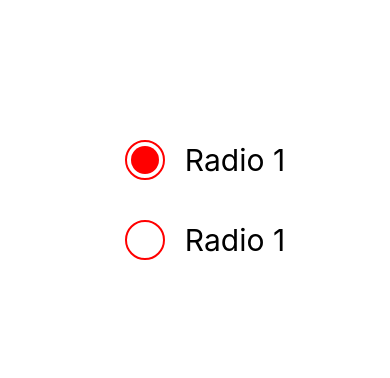
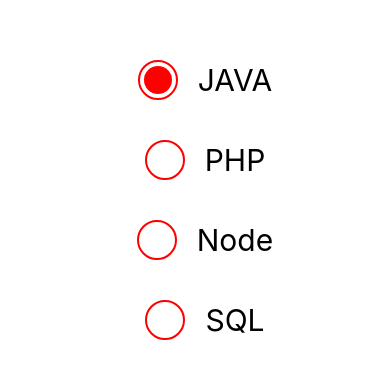
Before and after one commit to harenderbhati/nativeFirstProject, a React Native app: screen / in a window 390 px wide. Shown: the part 222-600 px from the top of the page. Built offline with nearby package versions, Linux system fonts and the light colour scheme.

Commit message:
Make Dynamics Radio Buttons with using map

```diff
--- a/App.tsx
+++ b/App.tsx
@@ -17,6 +17,7 @@ import UserData from './components/UserData';
 import Responsive from './components/Responsive';
 import ButtonComponent from './components/ButtonComponent';
 import RadioButtonComponent from './components/RadioButtonComponent';
+import DynamicRadioButtons from './components/DynamicRadioButtons';
 
 
 function App(): React.JSX.Element {
@@ -114,7 +115,8 @@ function App(): React.JSX.Element {
     <View style={{flex:1 ,}}>
       {/* <Responsive/> */}
       {/* <ButtonComponent/> */}
-      <RadioButtonComponent/>
+      {/* <RadioButtonComponent/> */}
+      <DynamicRadioButtons/>
       {/* <Text style={{fontSize:30}}>Hello React Native</Text>
       <Text style={styles.textbox}>Like</Text>
       <Text style={ExStyles.textbox}>Share</Text>
--- /dev/null
+++ b/components/DynamicRadioButtons.js
@@ -0,0 +1,79 @@
+import React, { useState } from "react";
+import { View,TouchableOpacity,Text,StyleSheet } from "react-native";
+
+const DynamicRadioButtons =()=>{
+
+        const skills =[
+            {
+                id:1,
+                name:"JAVA"
+            },
+            {
+                id:2,
+                name:"PHP"
+            },
+            {
+                id:3,
+                name:"Node"
+            },
+            {
+                id:4,
+                name:"SQL"
+            }
+        ]
+
+         const [selectedRadio, setSelectedRadio]=useState(1)
+    return (
+    <View style={styles.main}>
+          {
+            skills.map((item,index)=><TouchableOpacity key={index} onPress={()=>setSelectedRadio(item.id)}>
+            <View style={styles.radioWrapper}>
+              <View style={styles.Radio}>
+                {
+                    selectedRadio===item.id ?<View style={styles.bgRadio}></View>:null
+                }
+
+              </View>
+              <Text style={styles.RadioText}>{item.name}</Text>
+            </View>
+          </TouchableOpacity>)
+          }
+
+        </View>
+    )
+}
+
+
+const styles = StyleSheet.create({
+  main: {
+    flex: 1,
+    justifyContent: 'center',
+    alignItems: 'center',
+  },
+  RadioText: {
+    fontSize: 30,
+  },
+  Radio: {
+    height: 40,
+    width: 40,
+    borderColor: 'red',
+    borderWidth: 2,
+    borderRadius: 20,
+    margin: 20,
+  },
+  radioWrapper: {
+    flexDirection: 'row',
+    alignItems: 'center',
+    justifyContent:"center"
+
+  },
+  bgRadio: {
+    height: 28,
+    width: 28,
+    backgroundColor: 'red',
+    borderRadius: 20,
+    margin: 4,
+  },
+});
+
+export default DynamicRadioButtons
```
